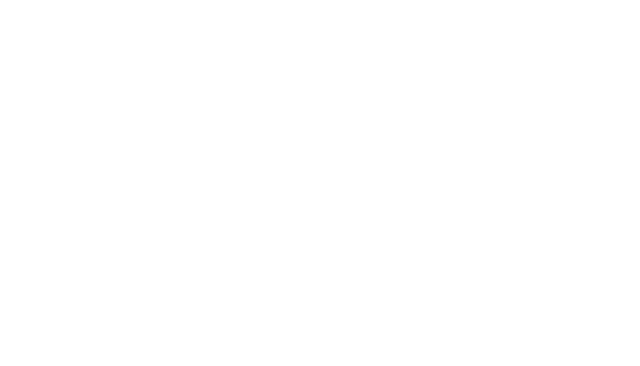
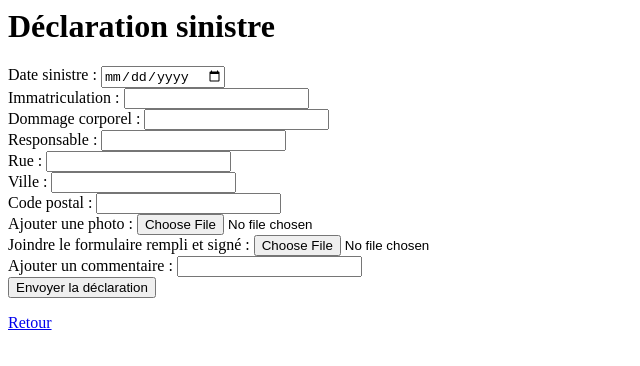
Before and after one commit to cedricmolinari/Studi_Eval_2_AssurePlus, a website: page Declaration/declaration.html in a window 1280 px wide. Shown: the whole page, without its empty margins (0-640 px from the left). Drawn offline with Linux system fonts and the light colour scheme.

Commit message:
ajout des pages html manquantes, commencement US1

```diff
--- a/Declaration/declaration.html
+++ b/Declaration/declaration.html
@@ -0,0 +1,55 @@
+<html lang="fr">
+<head>
+    <meta charset="UTF-8">
+    <meta name="viewport" content="width=device-width, initial-scale=1.0">
+    <title>Document</title>
+</head>
+<body>
+    <h1>Déclaration sinistre</h1>
+    <form class="form">
+        <div id="divDateSin">
+            <label for="date_sin">Date sinistre :</label>
+            <input type="date" name="date_sin" id="dateSin" required onblur="getVal()">
+        </div>
+        <div id="divImmatSin">
+            <label for="immat_sin">Immatriculation :</label>
+            <input type="text" name="immat_sin" id="immatSin" required onblur="getVal()">
+        </div>
+        <div id="divDommageCorporelSin">
+            <label for="dommage_corporel_sin">Dommage corporel :</label>
+            <input type="text" name="dommage_corporel_sin" id="dommageCorporelSin" required>
+        </div>
+        <div id="divResponsableSin">
+            <label for="responsable_sin">Responsable :</label>
+            <input type="text" name="responsable_sin" id="responsableSin" required>
+        </div>
+        <div id="divRueSin">
+            <label for="rue_sin">Rue :</label>
+            <input type="text" name="rue_sin" id="rueSin" required>
+        </div>
+        <div id="divVilleSin">
+            <label for="ville_sin">Ville :</label>
+            <input type="text" name="ville_sin" id="villeSin" required>
+        </div>
+        <div id="divCPSin">
+            <label for="cp_sin">Code postal :</label>
+            <input type="text" name="cp_sin" minlength="5" maxlength="5" id="cpSin" required onblur="getVal()">
+        </div>
+        <div id="divPhoto">
+            <label for="libelle_pho">Ajouter une photo :</label>
+            <input type="file" name="libelle_pho" id="libellePho" required onblur="getVal()">
+        </div>
+        <div id="divFormulaire">
+            <label for="libelle_form">Joindre le formulaire rempli et signé :</label>
+            <input type="file" name="libelle_form" id="libelleForm" required>
+        </div>
+        <div id="divCommentaire">
+            <label for="texte_com">Ajouter un commentaire :</label>
+            <input type="text" name="texte_com" id="texteCom" required>
+        </div>
+        <button type="submit">Envoyer la déclaration</button>
+    </form>
+    <a href="/Sinistre/sinistre.html">Retour</a>
+    <script type="module" src="declaration.js"></script>
+</body>
+</html>
--- /dev/null
+++ b/Declaration/declaration.js
@@ -0,0 +1,12 @@
+let inputDateSin = document.querySelector('#dateSin');
+let inputImmatSin = document.querySelector('#immatSin');
+let inputDommageCorporelSin = document.querySelector('#dommageCorporelSin');
+let inputResponsableSin = document.querySelector('#responsableSin');
+let inputRueSin = document.querySelector('#rueSin')
+let inputVilleSin = document.querySelector('#villeSin');
+let inputCPSin = document.querySelector('#CPSin');
+let inputPhoto = document.querySelector('#photo');
+let inputFormulaire = document.querySelector('#formulaire');
+let inputCommentaire = document.querySelector('#commentaire');
+
+let inscriptionForm = document.querySelector('.form');
--- a/Inscription/inscription.js
+++ b/Inscription/inscription.js
@@ -1,5 +1,3 @@
-/* import { encryptPassword } from './encryptPassword.js'; */
-
 let inputNumClt = document.querySelector('#numClt');
 let inputMdpClt = document.querySelector('#mdpClt');
 let inputNomClt = document.querySelector('#nomClt');
```
Also changed, not shown: Sinistre/sinistre.html (+3 -2 lines), SinistreEnCours/sinistreEnCours.css (added, +10 -0 lines), SinistreEnCours/sinistreEnCours.html (added, +27 -0 lines), SinistreEnCours/sinistreEnCours.js (added).
